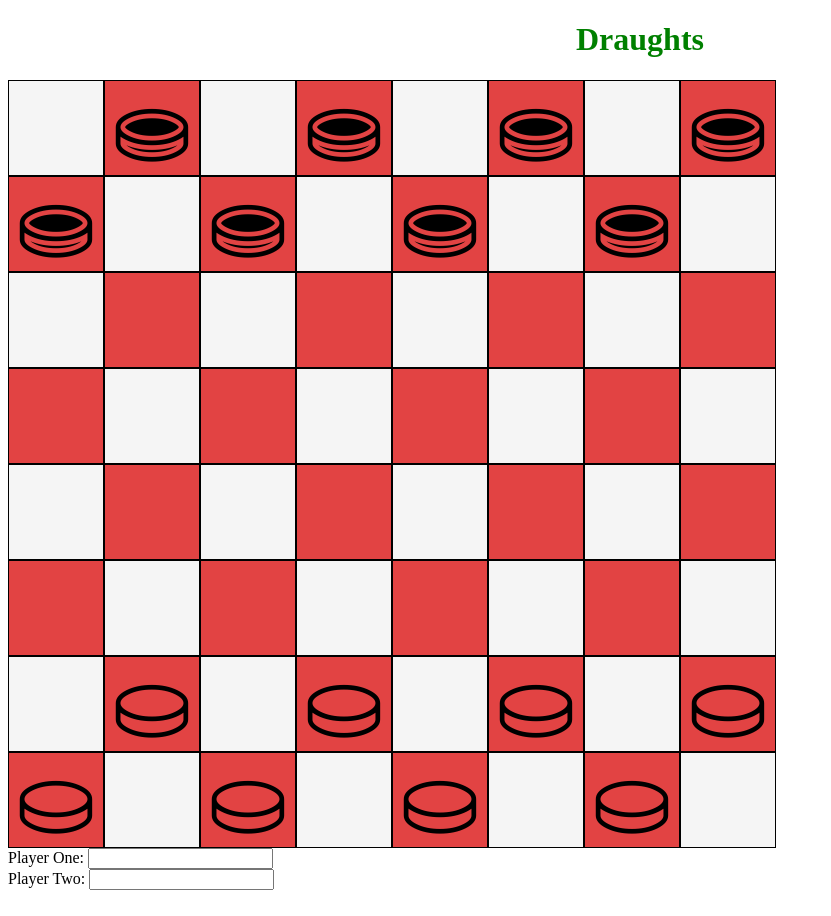
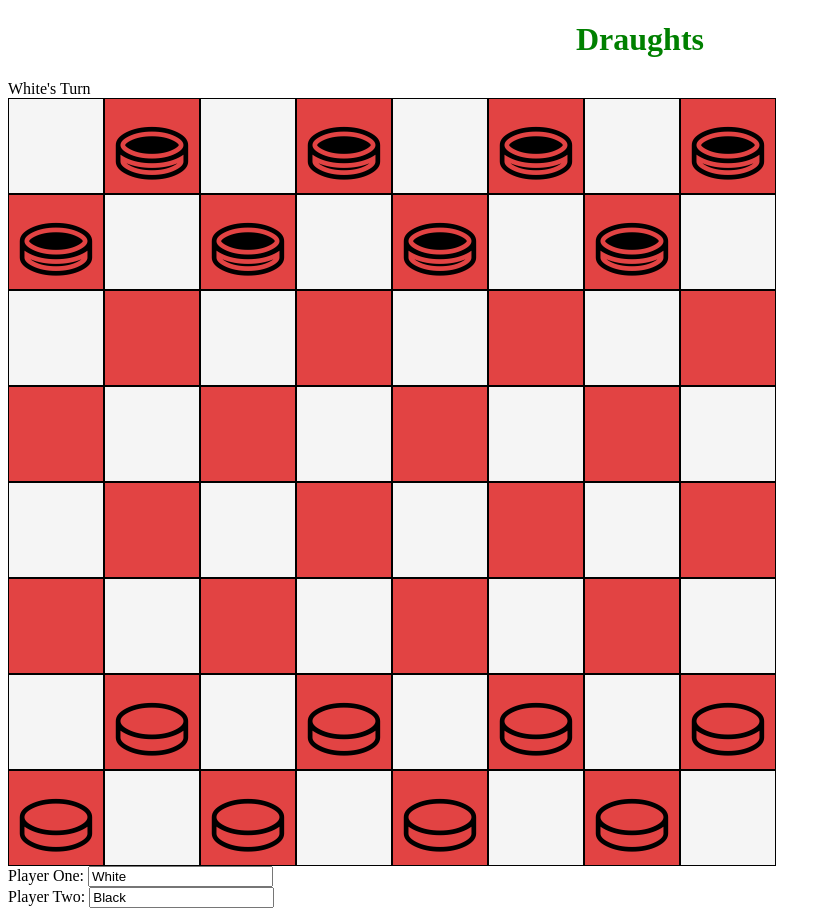
Before and after one commit to CivicaDigital/civica-draughts, a React app: page / in a window 1280 px wide. Shown: the whole page, without its empty margins (0-831 px from the left). Built offline with nearby package versions, Linux system fonts and the light colour scheme.

Commit message:
Formatted text more nicely

```diff
--- a/src/client/App.js
+++ b/src/client/App.js
@@ -25,8 +25,8 @@ export class App extends Component {
     this.state = {
       squares: this.boardController.startGame(props.fen),
       turn: this.boardController.turn,
-      nameStateBlack: '',
-      nameStateWhite: ''
+      nameStateBlack: 'Black',
+      nameStateWhite: 'White'
     };
   }
 
@@ -65,7 +65,7 @@ export class App extends Component {
       squares, turn, nameStateWhite, nameStateBlack
     } = this.state;
 
-    const turnText = turn && turn.blackTurn ? nameStateBlack : nameStateWhite;
+    const turnText = turn && turn.blackTurn ? `${nameStateBlack}'s Turn` : `${nameStateWhite}'s Turn`;
     return (
       <div>
         <div>
--- a/src/client/InputNameComponent.js
+++ b/src/client/InputNameComponent.js
@@ -5,10 +5,11 @@ export const NameForm = props => (
     <label htmlFor="nameForm">
       {props.label}
       <input
-        id={props.myID}
+        id={props.label}
         type="text"
         value={props.myID}
         onChange={props.onChange}
+        maxLength={10}
       />
     </label>
   </form>
```
